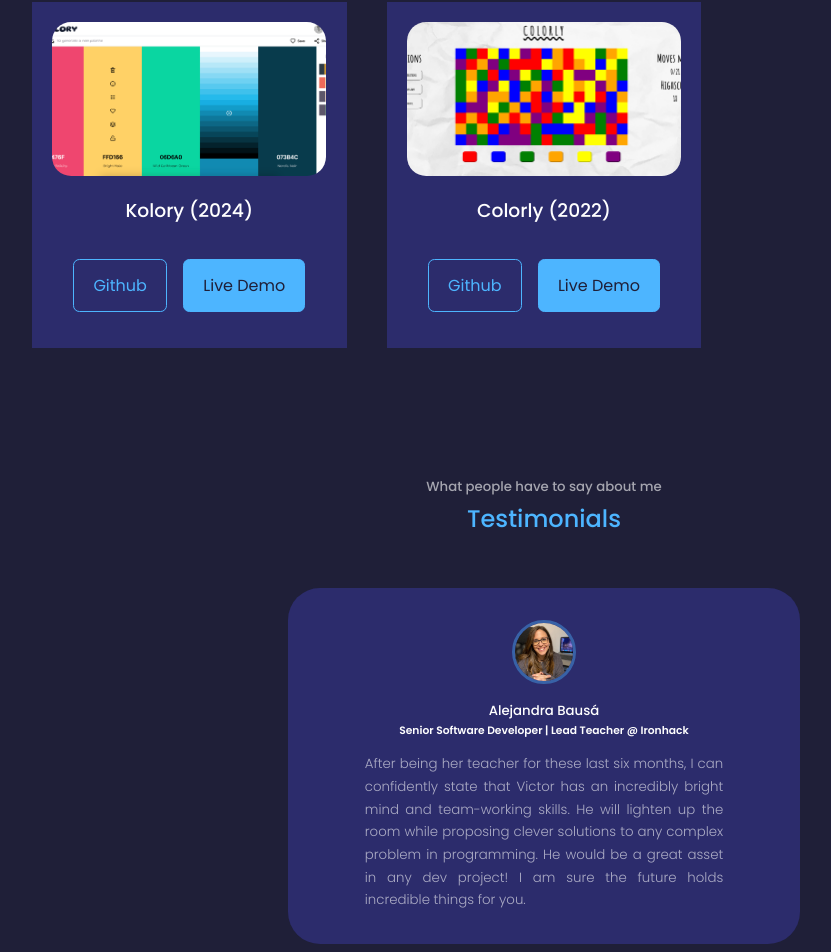
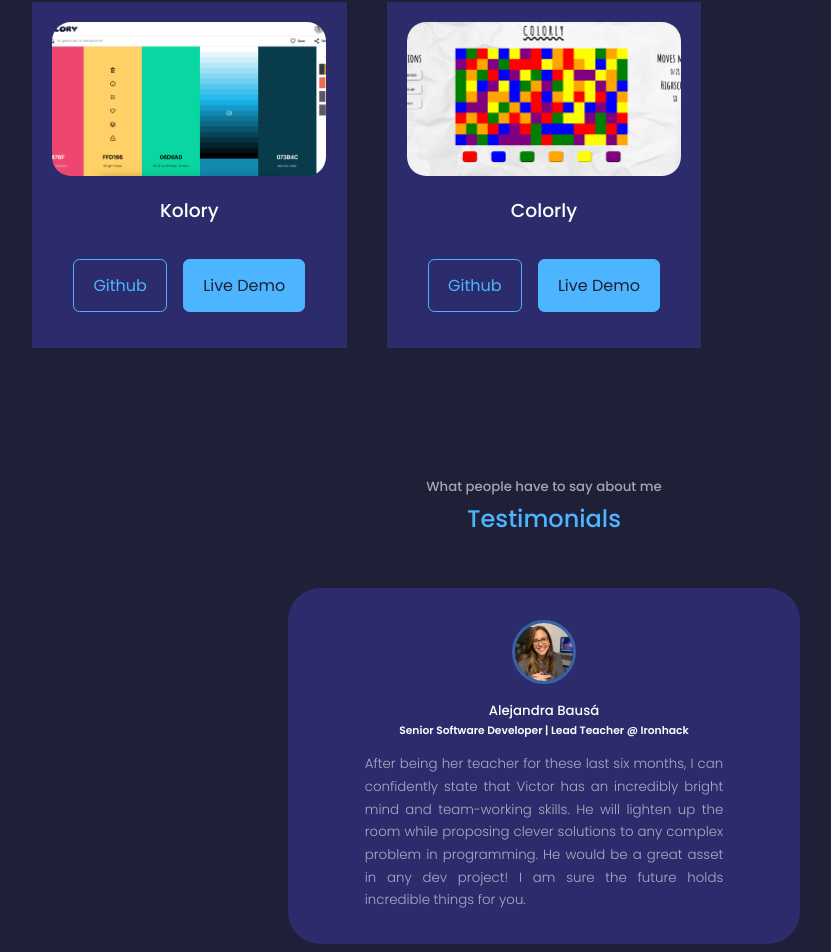
Before and after one commit to victorperdiguer/my-website, a React (Create React App) app: page / in a window 1280 px wide. Shown: the part 3654-4606 px from the top of the page, without its empty margins (96-927 px from the left). Built offline with nearby package versions, Linux system fonts and the light colour scheme.

Commit message:
removed years from projects

```diff
--- a/src/components/portfolio/portfolioList.js
+++ b/src/components/portfolio/portfolioList.js
@@ -8,7 +8,7 @@
 
 export const portfolioList = [
   {
-    title: "Colorly (2022)",
+    title: "Colorly",
     description: "A DOM recursion game built with HTML, CSS, and JavaScript",
     image: colorly,
     demoURL: "https://victorperdiguer.github.io/colorly/",
@@ -16,7 +16,7 @@
     technologies: [AiFillHtml5, IoLogoCss3, IoLogoJavascript],
   },
   {
-    title: "Kolory (2024)",
+    title: "Kolory",
     description: "A multi-function NextJS color palette generator",
     image: kolory,
     demoURL: "https://kolory-phi.vercel.app/",
```
